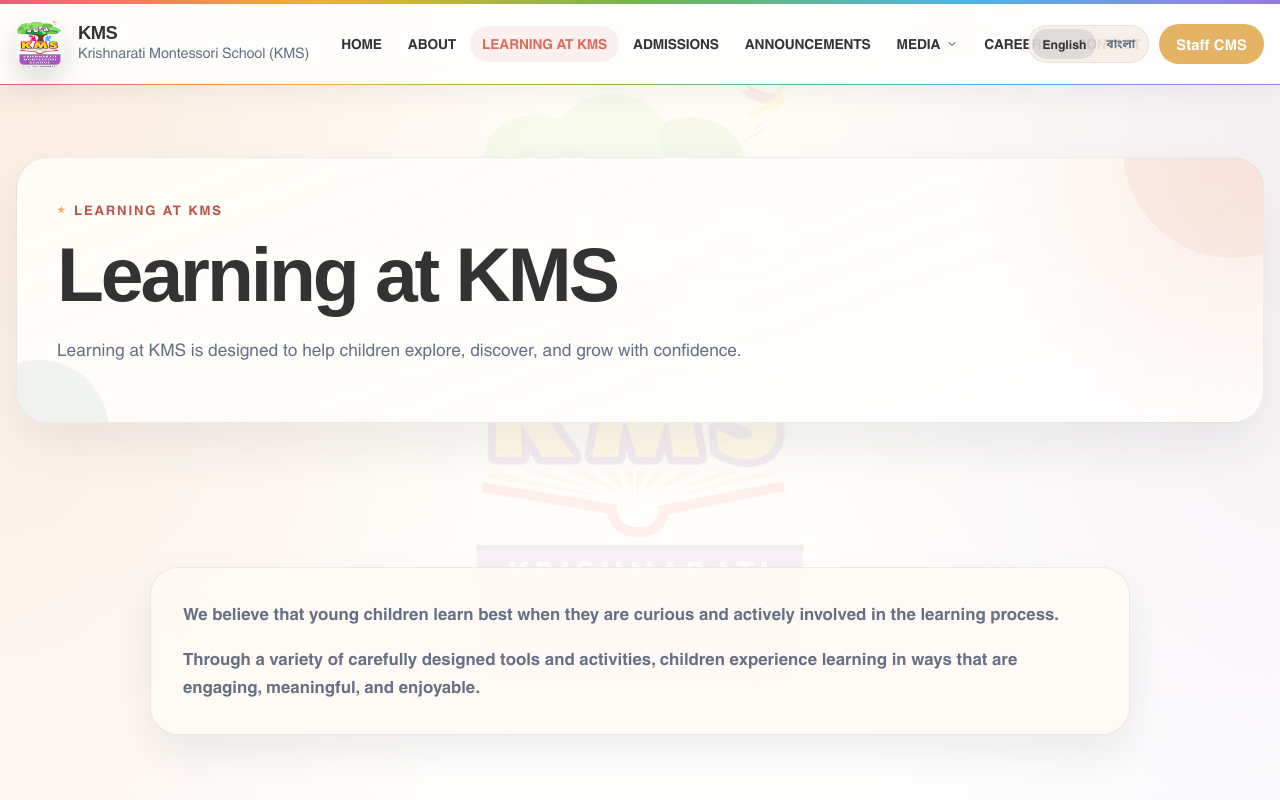
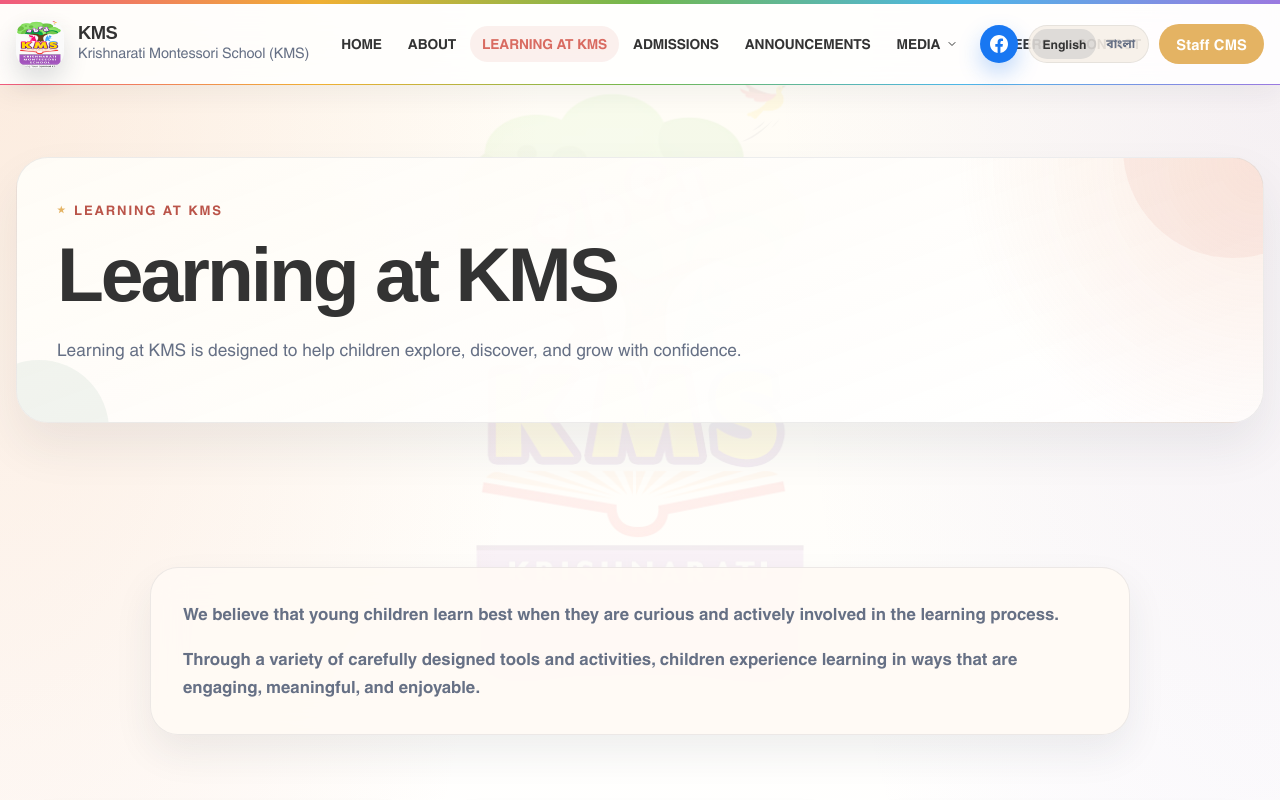
Before and after one commit to as4401s/School_website, a Next.js app: page /academics in a window 1280 px wide. Shown: the top 800 px of the page. Built offline with nearby package versions, Linux system fonts and the light colour scheme; a web font is replaced by a local one.

Commit message:
Add Facebook link across header footer and contact

```diff
--- a/src/app/globals.css
+++ b/src/app/globals.css
@@ -426,6 +426,70 @@ h4,
   border-radius: 16px;
 }
 
+.social-link {
+  display: inline-flex;
+  align-items: center;
+  justify-content: center;
+  gap: 10px;
+  text-decoration: none;
+  transition:
+    transform 180ms ease,
+    background 180ms ease,
+    box-shadow 180ms ease,
+    color 180ms ease;
+}
+
+.social-link svg,
+.chip--facebook svg {
+  width: 18px;
+  height: 18px;
+  flex: 0 0 auto;
+}
+
+.social-link:hover {
+  transform: translateY(-2px);
+}
+
+.social-link--header {
+  width: 38px;
+  height: 38px;
+  border-radius: 999px;
+  background: #1877f2;
+  color: white;
+  box-shadow: 0 10px 22px rgba(24, 119, 242, 0.28);
+}
+
+.social-link--header:hover {
+  background: #1667cf;
+  box-shadow: 0 14px 26px rgba(24, 119, 242, 0.34);
+}
+
+.social-link--menu {
+  min-height: 46px;
+  padding: 0 18px;
+  border-radius: 999px;
+  border: 1px solid rgba(24, 119, 242, 0.16);
+  background: rgba(24, 119, 242, 0.1);
+  color: #145cbb;
+  font-weight: 700;
+}
+
+.social-link--footer {
+  justify-content: flex-start;
+  padding: 12px 16px;
+  border-radius: 18px;
+  background: rgba(255, 255, 255, 0.08);
+  border: 1px solid rgba(255, 255, 255, 0.14);
+  color: white;
+  font-weight: 700;
+}
+
+.chip--facebook {
+  background: rgba(24, 119, 242, 0.1);
+  border-color: rgba(24, 119, 242, 0.16);
+  color: #145cbb;
+}
+
 .btn {
   display: inline-flex;
   align-items: center;
@@ -2092,6 +2156,10 @@ body::before {
   color: rgba(255, 255, 255, 0.85);
   font-weight: 600;
   letter-spacing: 0.01em;
+}
+
+.site-footer__social {
+  margin-top: 18px;
 }
 
 .site-footer__meta {
@@ -2687,6 +2755,12 @@ body::before {
     gap: 0;
   }
 
+  .social-link--header {
+    width: 42px;
+    height: 42px;
+    margin-right: 8px;
+  }
+
   .site-header__actions .language-toggle {
     display: none;
   }
--- /dev/null
+++ b/src/components/facebook-icon.tsx
@@ -0,0 +1,16 @@
+type FacebookIconProps = {
+  className?: string;
+};
+
+export function FacebookIcon({ className }: FacebookIconProps) {
+  return (
+    <svg
+      aria-hidden="true"
+      className={className}
+      fill="currentColor"
+      viewBox="0 0 24 24"
+    >
+      <path d="M24 12.07C24 5.4 18.63 0 12 0S0 5.4 0 12.07c0 6.02 4.39 11.02 10.13 11.93v-8.44H7.08v-3.49h3.05V9.41c0-3.03 1.79-4.7 4.54-4.7 1.31 0 2.68.24 2.68.24v2.97h-1.51c-1.49 0-1.95.93-1.95 1.88v2.27h3.33l-.53 3.49h-2.8V24C19.61 23.09 24 18.09 24 12.07Z" />
+    </svg>
+  );
+}
--- a/src/components/site-footer.tsx
+++ b/src/components/site-footer.tsx
@@ -3,6 +3,7 @@
 import Image from "next/image";
 import Link from "next/link";
 
+import { FacebookIcon } from "@/components/facebook-icon";
 import { LocalizedText } from "@/components/language-provider";
 import { navigation, siteMeta } from "@/data/site-content";
 
@@ -44,6 +45,11 @@ const footerContactAction = {
 const footerContactPage = {
   en: "Contact Page",
   bn: "যোগাযোগ পৃষ্ঠা",
+};
+
+const footerFacebookPage = {
+  en: "Follow on Facebook",
+  bn: "ফেসবুকে দেখুন",
 };
 
 export function SiteFooter() {
@@ -95,6 +101,17 @@ export function SiteFooter() {
               <a href={`tel:${siteMeta.schoolPhone.replace(/-/g, "")}`}>{siteMeta.schoolPhone}</a>
               <a href="mailto:contact@ngbmfoundation.com">contact@ngbmfoundation.com</a>
             </p>
+            <div className="site-footer__social">
+              <a
+                className="social-link social-link--footer"
+                href={siteMeta.facebookUrl}
+                rel="noreferrer"
+                target="_blank"
+              >
+                <FacebookIcon />
+                <LocalizedText text={footerFacebookPage} />
+              </a>
+            </div>
           </div>
 
           <div className="site-footer__block">
--- a/src/components/site-header.tsx
+++ b/src/components/site-header.tsx
@@ -5,6 +5,7 @@ import Link from "next/link";
 import { usePathname } from "next/navigation";
 import { useEffect, useState } from "react";
 
+import { FacebookIcon } from "@/components/facebook-icon";
 import {
   LanguageToggle,
   LocalizedText,
@@ -231,6 +232,15 @@ export function SiteHeader() {
             <div className="site-nav__mobile-language">
               <LanguageToggle />
             </div>
+            <a
+              className="social-link social-link--menu"
+              href={siteMeta.facebookUrl}
+              rel="noreferrer"
+              target="_blank"
+            >
+              <FacebookIcon />
+              <LocalizedText text={{ en: "Facebook Page", bn: "ফেসবুক পেজ" }} />
+            </a>
             <Link className="btn btn--accent" href="/login" onClick={() => setOpen(false)}>
               <LocalizedText text={{ en: "Staff CMS", bn: "স্টাফ সিএমএস" }} />
             </Link>
@@ -243,6 +253,15 @@ export function SiteHeader() {
         </nav>
 
         <div className="site-header__actions">
+          <a
+            aria-label={language === "bn" ? "ফেসবুক পেজ" : "School Facebook page"}
+            className="social-link social-link--header"
+            href={siteMeta.facebookUrl}
+            rel="noreferrer"
+            target="_blank"
+          >
+            <FacebookIcon />
+          </a>
           <LanguageToggle />
           <Link className="btn btn--accent site-header__staff-link" href="/login">
             <LocalizedText text={{ en: "Staff CMS", bn: "স্টাফ সিএমএস" }} />
--- a/src/data/site-content.ts
+++ b/src/data/site-content.ts
@@ -89,6 +89,7 @@ export const siteMeta = {
   schoolPhone: "+91-8756339237",
   schoolEmail: "info@kmschool.co.in",
   foundationEmail: "contact@ngbmfoundation.com",
+  facebookUrl: "https://www.facebook.com/share/17S2pWwVEf/",
 };
 
 export const navigation: NavigationItem[] = [
```
Also changed, not shown: src/app/contact/page.tsx (+15 -0 lines).
